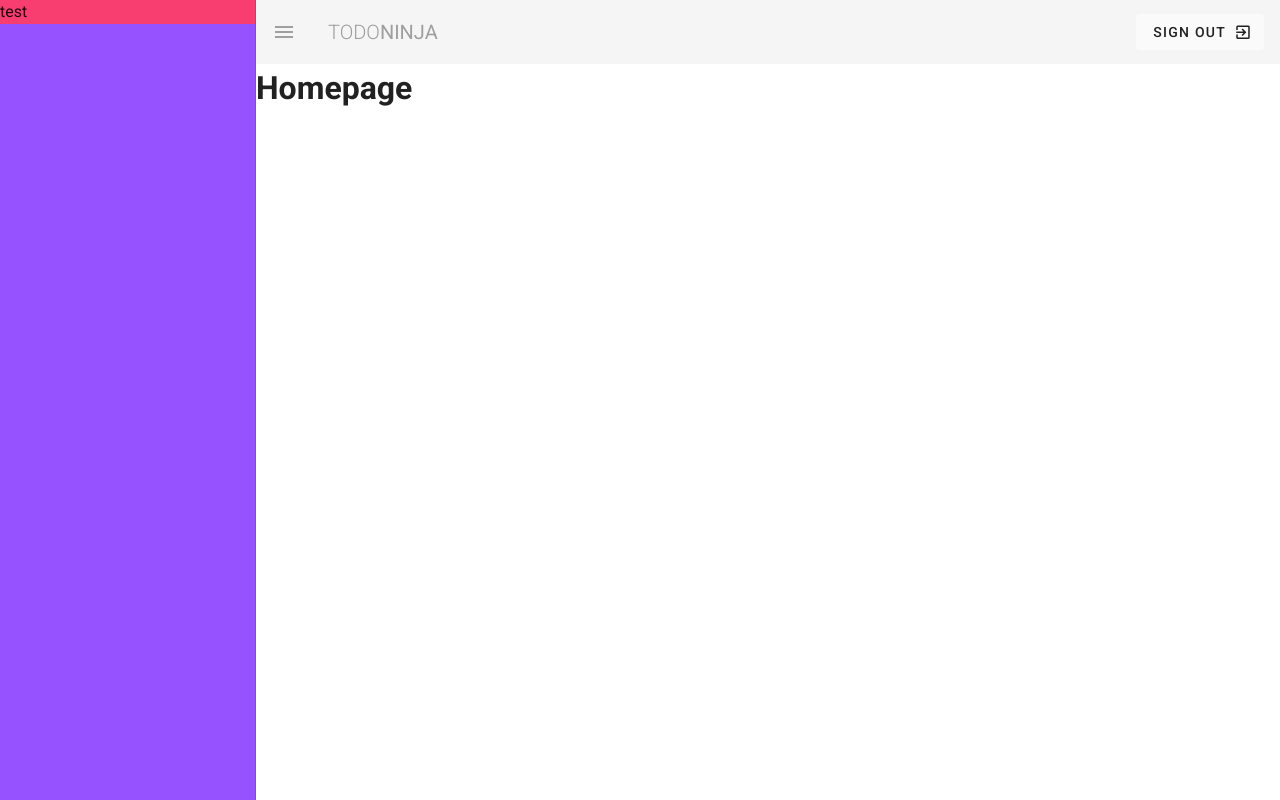
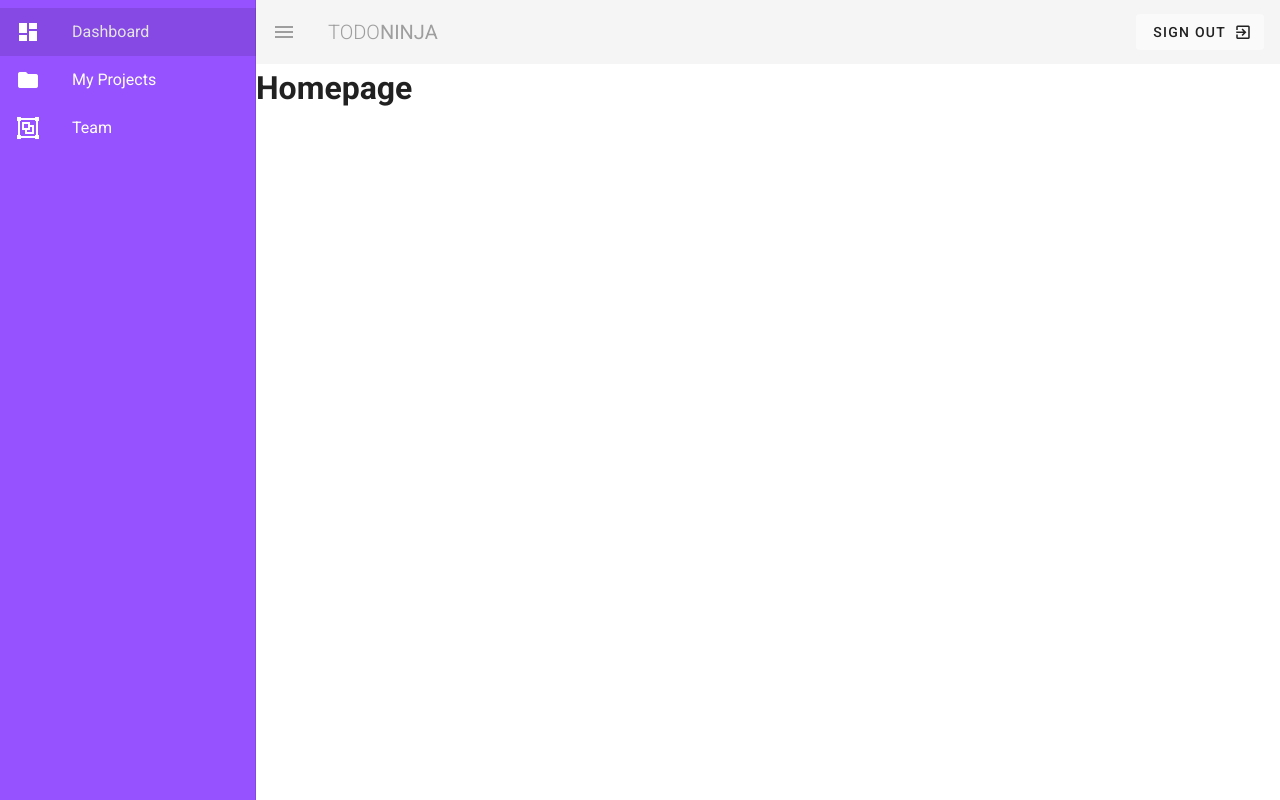
Before and after one commit to Djarid/netninja, a Vue app in the folder todo-ninja/: page / in a window 1280 px wide. Built offline with nearby package versions, Linux system fonts and the light colour scheme.

Commit message:
Vuetify #10 : Lists (drawer - route definiton)

```diff
--- a/todo-ninja/src/components/Navbar.vue
+++ b/todo-ninja/src/components/Navbar.vue
@@ -13,7 +13,16 @@
             </v-btn>
         </v-app-bar>
         <v-navigation-drawer app class="primary" v-model="drawer">
-            <p class="error">test</p>
+            <v-list>
+                <v-list-item v-for="link in links" :key="link.text" router :to="link.route">
+                    <v-list-item-action>
+                        <v-icon class="white--text">{{link.icon}}</v-icon>
+                    </v-list-item-action>
+                    <v-list-item-content>
+                        <v-list-item-title class="white--text">{{link.text}}</v-list-item-title>
+                    </v-list-item-content>
+                </v-list-item>
+            </v-list>
         </v-navigation-drawer>
     </nav>
 </template>
@@ -22,7 +31,12 @@
 export default {
     data() {
         return {
-            drawer: true
+            drawer: true,
+            links: [
+                { icon: 'mdi-view-dashboard', text: 'Dashboard', route: '/'},
+                { icon: 'mdi-folder', text: 'My Projects', route: '/projects'},
+                { icon: 'mdi-group', text: 'Team', route: '/team'},
+            ],
         }
     }
 }
```
